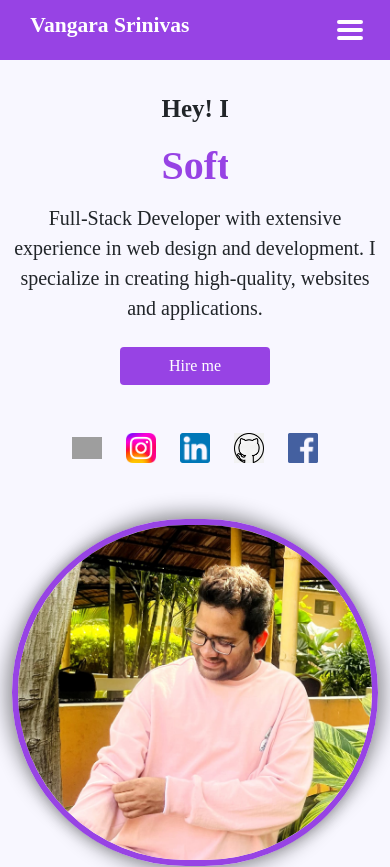
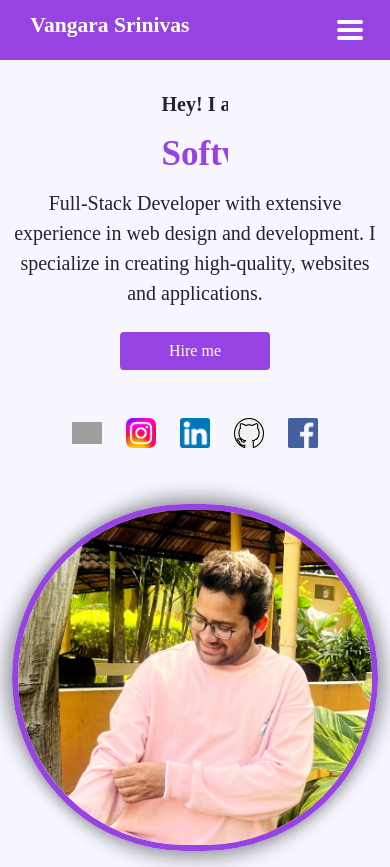
Before and after one commit to vangarasrinivas/portafolio, a React (Create React App) app: page / in a window 390 px wide. Shown: the top 867 px of the page. Built offline with nearby package versions, Linux system fonts and the light colour scheme; grey boxes are pictures that could not be loaded.

Commit message:
Some changes done

```diff
--- a/src/index.css
+++ b/src/index.css
@@ -179,15 +179,15 @@ code {
   /* put your css styles in here */
 
   .span-1{
+    font-size: 20px;
+    font-weight: 500;
+  }
+  .span-2{
     font-size: 25px;
     font-weight: 500;
   }
-  .span-2{
-    font-size: 30px;
-    font-weight: 500;
-  }
   .span-3{
-    font-size: 40px;
+    font-size: 35px;
     color: #9743e4;
     font-weight: 700;
   }
```
